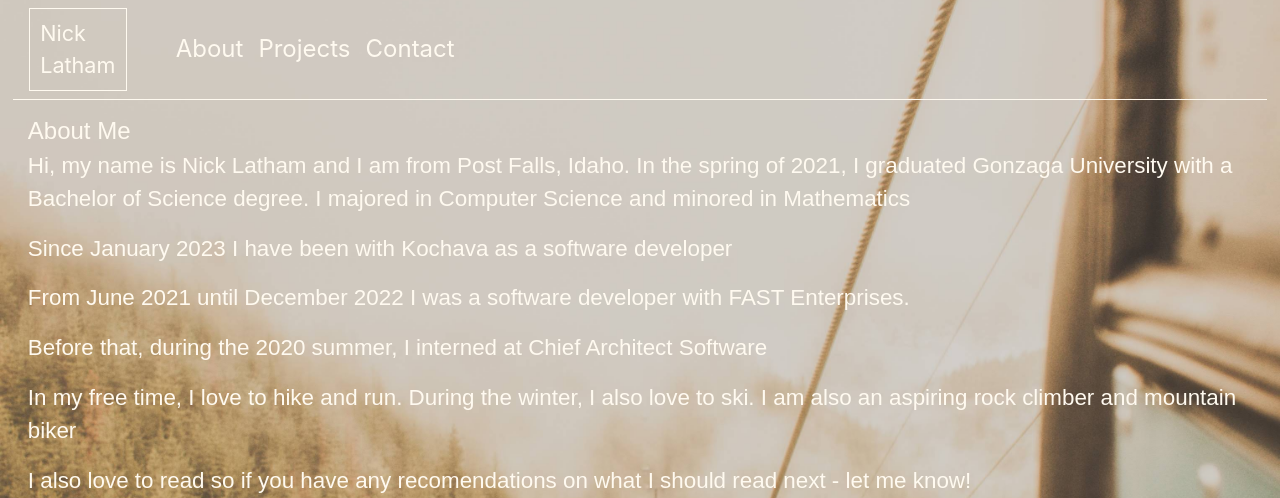
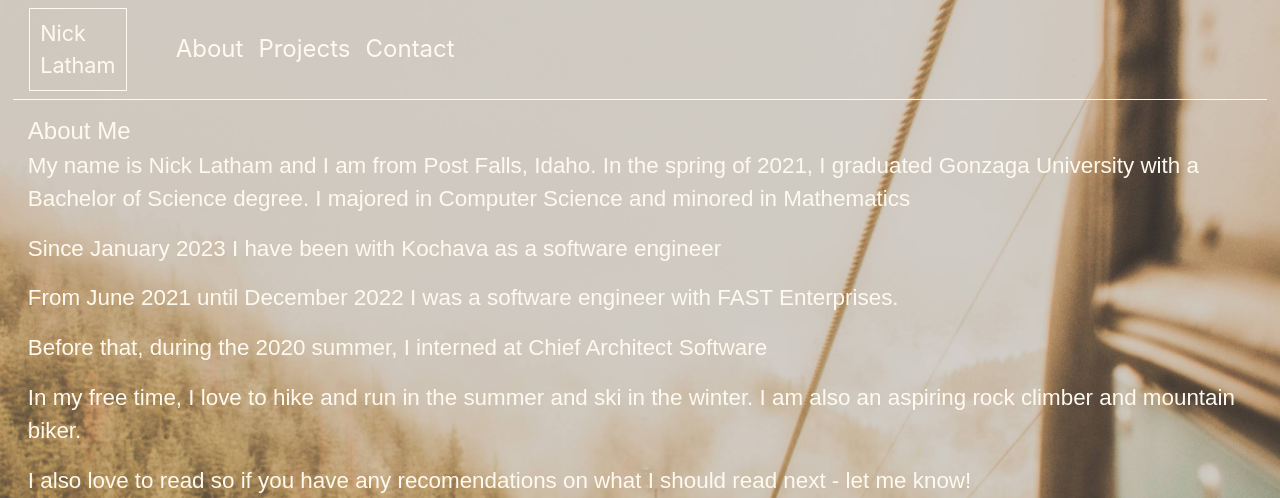
Before and after one commit to nlatham1999/personal-website, a React (Create React App) app: page / in a window 1280 px wide. Shown: the top 498 px of the page. Built offline with nearby package versions, Linux system fonts and the light colour scheme.

Commit message:
updating bio and projects

```diff
--- a/src/About.js
+++ b/src/About.js
@@ -8,12 +8,12 @@ const About = () => {
         <Container style={{marginLeft: "1vw", marginRight: "1vw", marginTop: "1vw"}}>
         <div className='content'>
             <h>About Me</h>
-            <p>Hi, my name is Nick Latham and I am from Post Falls, Idaho. In the spring of 2021, I graduated Gonzaga
+            <p>My name is Nick Latham and I am from Post Falls, Idaho. In the spring of 2021, I graduated Gonzaga
                 University with a Bachelor of Science degree. I majored in Computer Science and minored in Mathematics</p>
-            <p>Since January 2023 I have been with Kochava as a software developer</p>
-            <p>From June 2021 until December 2022 I was a software developer with FAST Enterprises.</p>
+            <p>Since January 2023 I have been with Kochava as a software engineer</p>
+            <p>From June 2021 until December 2022 I was a software engineer with FAST Enterprises.</p>
             <p>Before that, during the 2020 summer, I interned at Chief Architect Software</p>
-            <p>In my free time, I love to hike and run. During the winter, I also love to ski. I am also an aspiring rock climber and mountain biker</p>
+            <p>In my free time, I love to hike and run in the summer and ski in the winter. I am also an aspiring rock climber and mountain biker.</p>
             <p>I also love to read so if you have any recomendations on what I should read next - let me know! </p>
             <p>While I was at Gonzaga, I was a member of the Gonzaga Robotics Club and on the embedded systems team of
                 Gonzaga RoboSub. I also volunteered at Blessings Under the Bridge and volunteered at the saturday math
--- a/src/Projects.js
+++ b/src/Projects.js
@@ -9,8 +9,10 @@ const Projects = () => {
 
         <div className='content'>
             <h>Projects</h>
+            <p>Currently my passion project is GoAgent, an Agent Based Modelling library written in go. You can check out my progress and demo it <a href="https://github.com/nlatham1999/go-agent">here</a></p>
             <p>Below are a few of my projects. For more projects and source code, take a look at my <a href="https://github.com/nlatham1999">Github</a></p>
             <ul>
+                <li><a href="https://soothsayer.ai/">soothsayer.ai</a> - An AI fortune teller. Deployed on fly.io. <a href="https://github.com/nlatham1999/aiapp">repo</a></li>
                 <li><a href="https://monstermaze.io/">Monster Maze</a> - A 2D platform game built using flutter</li>
                 <li><a href="https://encryptedposting.herokuapp.com/">Encrypted Messaging API</a> - An API where you can post encrypted messages and anyone can view them with the passcode. Made with Ruby, MongoDB, and React and hosted on Heroku. Uses PKCS5 for encrypting messages and ECDSA for authenticating the message poster</li>
                 <li><a href="https://anniversaryreminder.netlify.app/">Anniversary Reminder</a> - A fun little web app I made for rembering you and your S.O.'s important anniversaries. Made with AngularJS and hosted on Netlify</li>
@@ -21,8 +23,6 @@ const Projects = () => {
                 <li><a href="https://skiweather.app">Ski Weather App</a> - a web app that displays the weather for different ski resorts. Made following Neumorphic design styles</li>
                 <li><a href="https://gonzagatours.app/">Gonzaga Walking Tours</a> - This was my project for Senior Design. The goal of the project was to create a walking tour application for Gonzaga University and consisted of an Admin Panel to create tours, a mobile app to view tours, and a backend database to store the tours.
                 The GitHub repos for each component are located <a href="https://github.com/nlatham1999/guwt-mobile-app">here</a>, <a href="https://github.com/michaelpeterswa/guwt-admin-panel">here</a>, and <a href="https://github.com/michaelpeterswa/guwt-admin-panel-backend">here</a> </li>
-                <li><a href="https://github.com/nlatham1999/CPSC315-Final-Project">Into The Dungeon</a> - This is my final project for iOS app development and is a card/dungeon crawler game</li>
-                <li><a href="https://github.com/nlatham1999/PrimeNumberSieve">Prime Number Sieve</a> - a more efficient prime number sieve based off of the Sieve of Eratosthenes</li>
                 <li><a href="https://nlatham1999.github.io/StockDataInterface/">Yahoo Finance API</a> - an API to collect historical stock data from Yahoo Finance</li>
                 <li><a href="https://play.google.com/store/apps/details?id=app.level.compass">Compass and level</a> - A simple compass and level android app</li>
                 <li><a href="https://github.com/nlatham1999/Prims-Algorithm">Prim's Algorithm</a> - This is an implementation of Prims Algorithm I made using processing. It is a pretty basic project but it was my first extracurricular project so it's on here for sentimental reasons</li>
```
